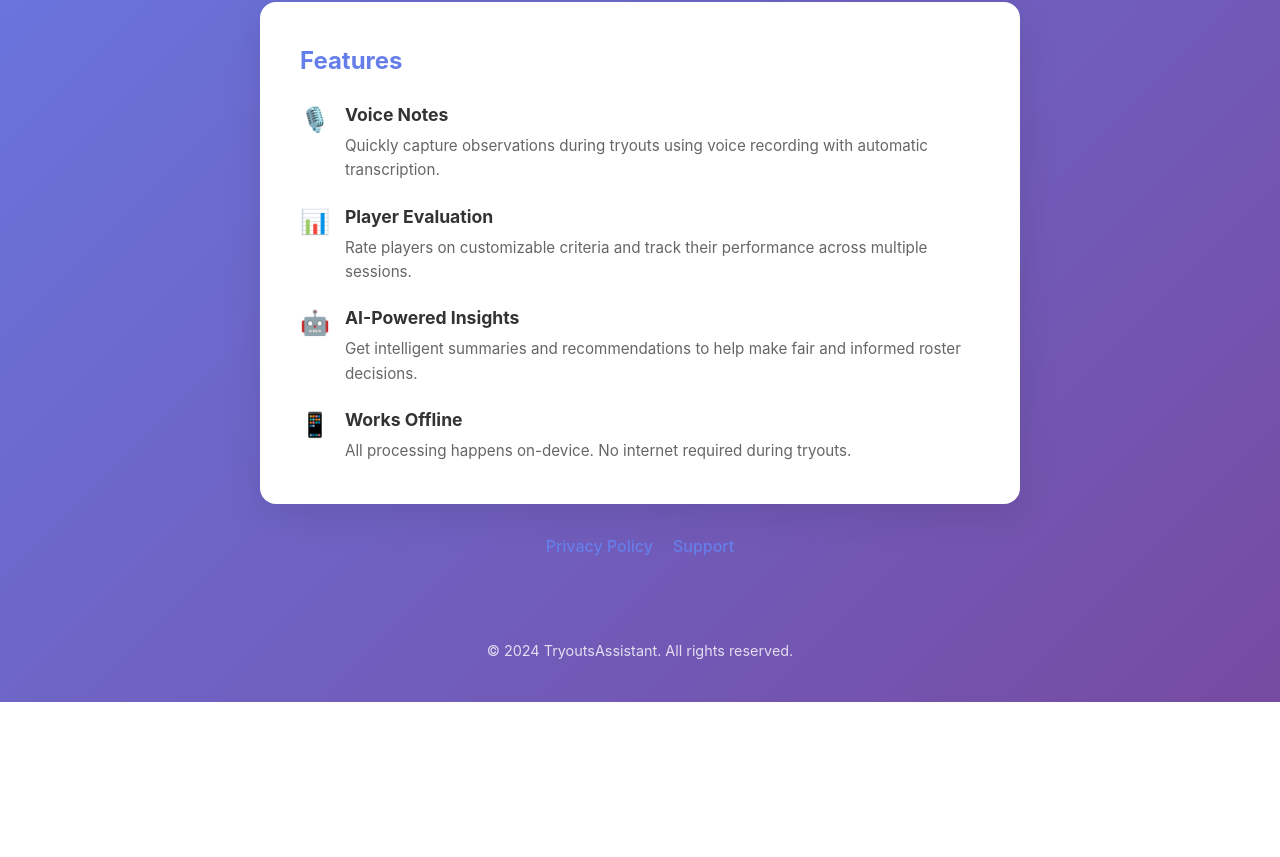
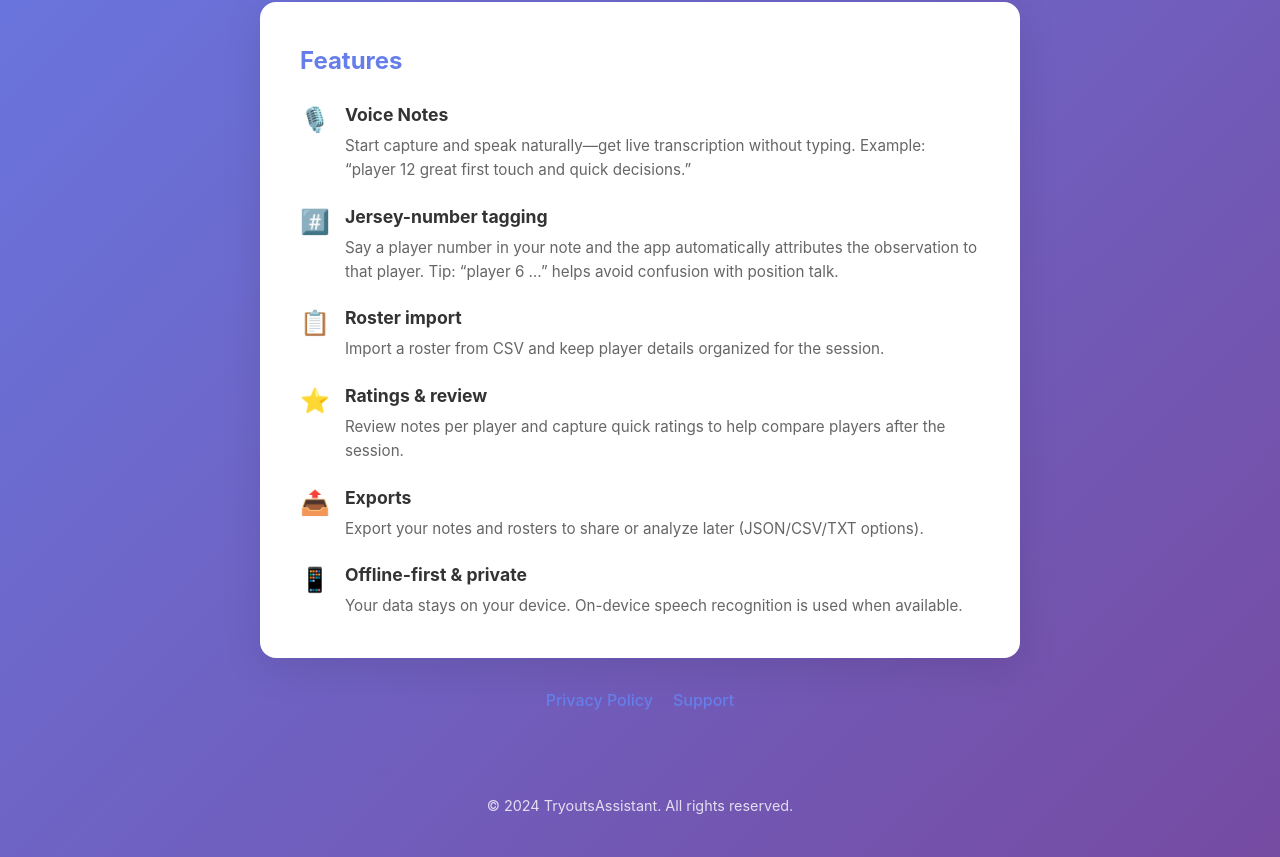
Before and after one commit to umang-desai/tryoutsassistant-pages, a plain HTML site: page index.html in a window 1280 px wide. Shown: the part 498-1355 px from the top of the page. Before the commit the page ends 1200 px from the top, so only its background shows below. Drawn offline with Linux system fonts and the light colour scheme.

Commit message:
updated base information

```diff
--- a/index.html
+++ b/index.html
@@ -111,7 +111,7 @@
     <div class="container">
         <div class="hero">
             <h1>TryoutsAssistant</h1>
-            <p>The smart way to manage sports tryouts. Take voice notes, evaluate players, and make informed decisions with AI-powered insights.</p>
+            <p>Capture tryout observations fast. Speak a player number and your notes—TryoutsAssistant transcribes and organizes everything on your device, even offline.</p>
             <a href="https://apps.apple.com/app/tryoutsassistant" class="badge">
                 <img src="https://developer.apple.com/assets/elements/badges/download-on-the-app-store.svg" alt="Download on the App Store">
             </a>
@@ -124,28 +124,42 @@
                     <span class="feature-icon">🎙️</span>
                     <div>
                         <h3>Voice Notes</h3>
-                        <p>Quickly capture observations during tryouts using voice recording with automatic transcription.</p>
+                        <p>Start capture and speak naturally—get live transcription without typing. Example: “player 12 great first touch and quick decisions.”</p>
                     </div>
                 </div>
                 <div class="feature">
-                    <span class="feature-icon">📊</span>
+                    <span class="feature-icon">#️⃣</span>
                     <div>
-                        <h3>Player Evaluation</h3>
-                        <p>Rate players on customizable criteria and track their performance across multiple sessions.</p>
+                        <h3>Jersey-number tagging</h3>
+                        <p>Say a player number in your note and the app automatically attributes the observation to that player. Tip: “player 6 …” helps avoid confusion with position talk.</p>
                     </div>
                 </div>
                 <div class="feature">
-                    <span class="feature-icon">🤖</span>
+                    <span class="feature-icon">📋</span>
                     <div>
-                        <h3>AI-Powered Insights</h3>
-                        <p>Get intelligent summaries and recommendations to help make fair and informed roster decisions.</p>
+                        <h3>Roster import</h3>
+                        <p>Import a roster from CSV and keep player details organized for the session.</p>
+                    </div>
+                </div>
+                <div class="feature">
+                    <span class="feature-icon">⭐</span>
+                    <div>
+                        <h3>Ratings & review</h3>
+                        <p>Review notes per player and capture quick ratings to help compare players after the session.</p>
+                    </div>
+                </div>
+                <div class="feature">
+                    <span class="feature-icon">📤</span>
+                    <div>
+                        <h3>Exports</h3>
+                        <p>Export your notes and rosters to share or analyze later (JSON/CSV/TXT options).</p>
                     </div>
                 </div>
                 <div class="feature">
                     <span class="feature-icon">📱</span>
                     <div>
-                        <h3>Works Offline</h3>
-                        <p>All processing happens on-device. No internet required during tryouts.</p>
+                        <h3>Offline-first & private</h3>
+                        <p>Your data stays on your device. On-device speech recognition is used when available.</p>
                     </div>
                 </div>
             </div>
```
Also changed, not shown: support.html (+18 -3 lines).
